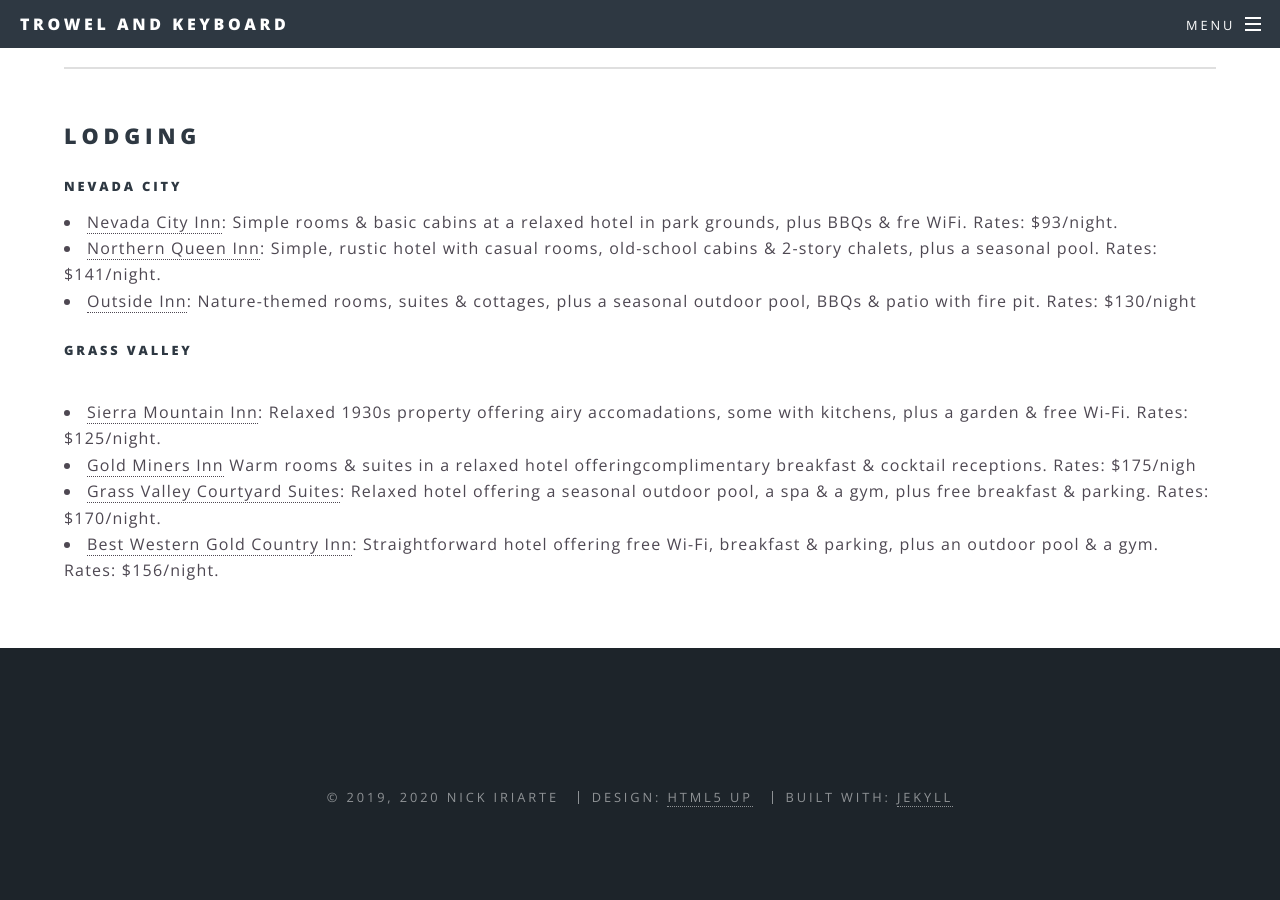
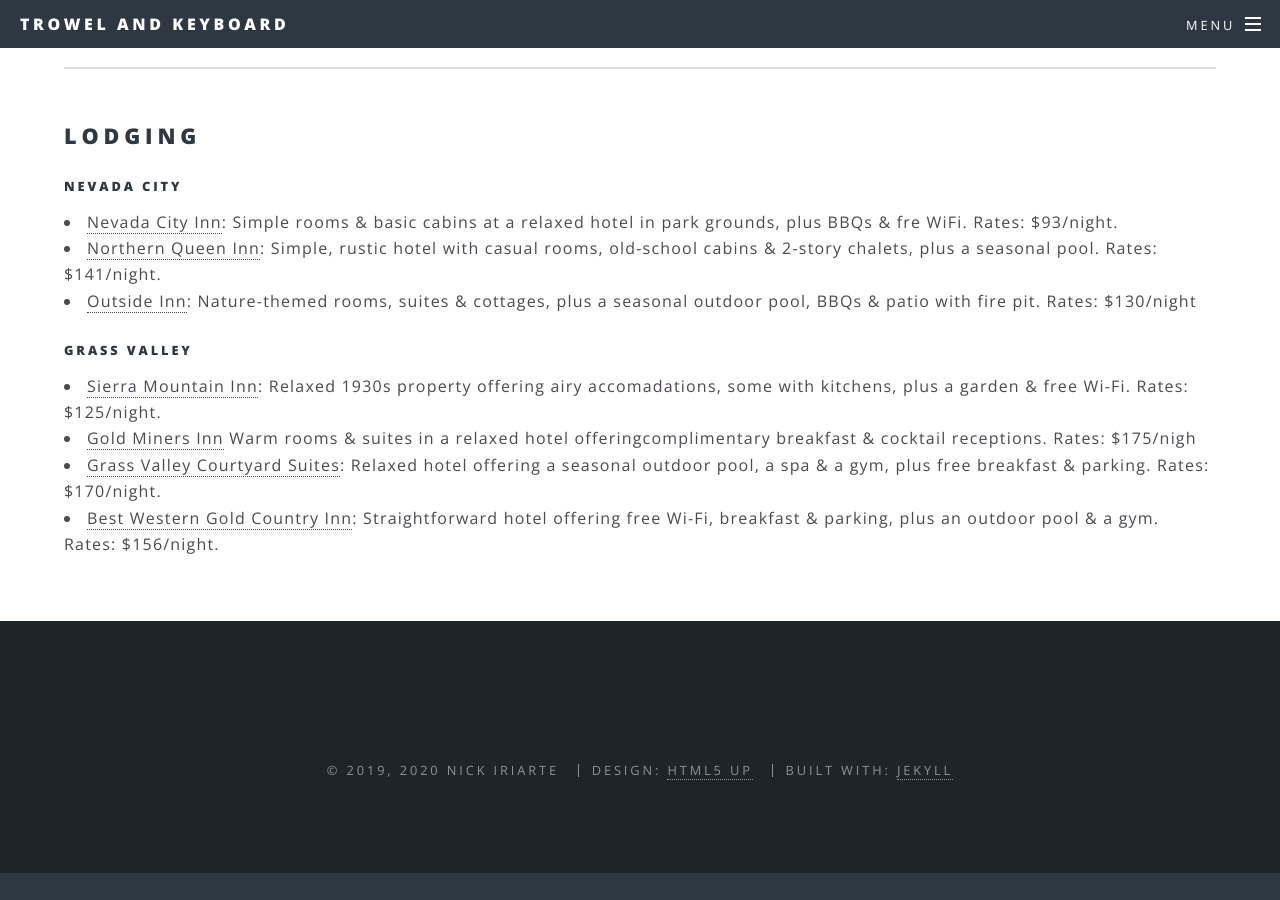
Before and after one commit to trowelandkeyboard/trowelandkeyboard.github.io, a Jekyll site: the page built from location.md, in a window 1280 px wide and 900 px high, scrolled down 914 px. Built offline with Jekyll 4.4.1, drawn with Linux system fonts in a browser that asks for light colours; after the commit the page ends 1787 px from its top, so only the background shows below that; grey boxes are pictures that could not be loaded.

Commit message:
removed break tag

```diff
--- a/location.md
+++ b/location.md
@@ -16,7 +16,7 @@
     <li><a href="https://northernqueeninn.com/">Northern Queen Inn</a>: Simple, rustic hotel with casual rooms, old-school cabins & 2-story chalets, plus a seasonal pool. Rates: $141/night.</li>
     <li><a href="https://outsideinn.com/">Outside Inn</a>: Nature-themed rooms, suites & cottages, plus a seasonal outdoor pool, BBQs & patio with fire pit. Rates: $130/night</li>
 <br>
- <h5>Grass Valley</h5><br>
+ <h5>Grass Valley</h5>
  <li><a href="http://sierramountaininn.com/">Sierra Mountain Inn</a>: Relaxed 1930s property offering airy accomadations, some with kitchens, plus a garden & free Wi-Fi. Rates: $125/night.</li>
  <li><a href="https://www.choicehotels.com/california/grass-valley/ascend-hotels/cae68?source=gyxt">Gold Miners Inn</a> Warm rooms & suites in a relaxed hotel offeringcomplimentary breakfast & cocktail receptions. Rates: $175/nigh</li>
  <li><a href="http://www.gvcourtyardsuites.com/">Grass Valley Courtyard Suites</a>: Relaxed hotel offering a seasonal outdoor pool, a spa & a gym, plus free breakfast & parking. Rates: $170/night.</li>
```
